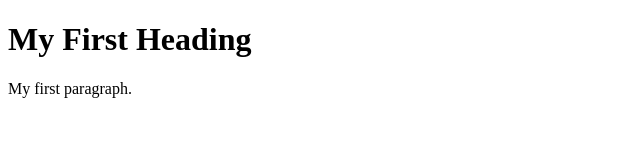
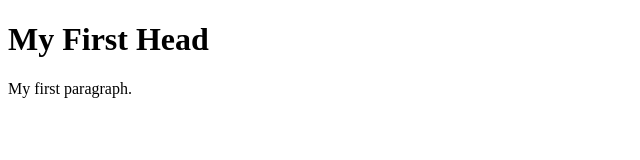
Before and after one commit to keserelaykut/keserelaykut.github.io, a plain HTML site: page index.html in a window 1280 px wide. Shown: the full height of the page, 0-640 px from the left. Drawn offline with Linux system fonts and the light colour scheme.

Commit message:
Update index.html

```diff
--- a/index.html
+++ b/index.html
@@ -2,7 +2,7 @@
 <html>
 <body>
 
-<h1>My First Heading</h1>
+<h1>My First Head</h1>
 <p>My first paragraph.</p>
 
 </body>
```
